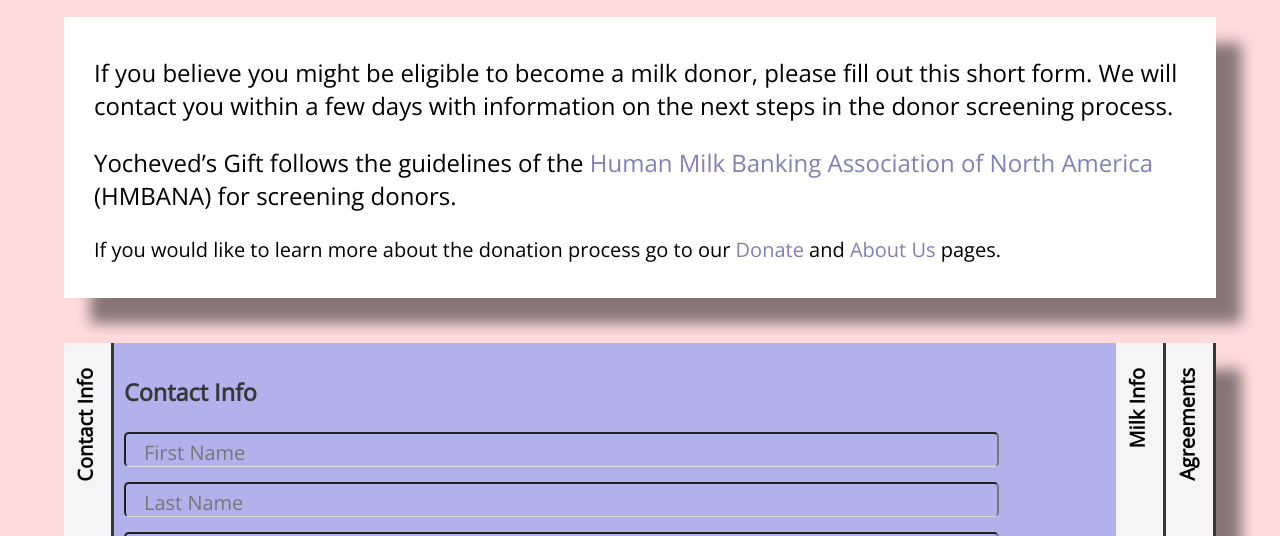
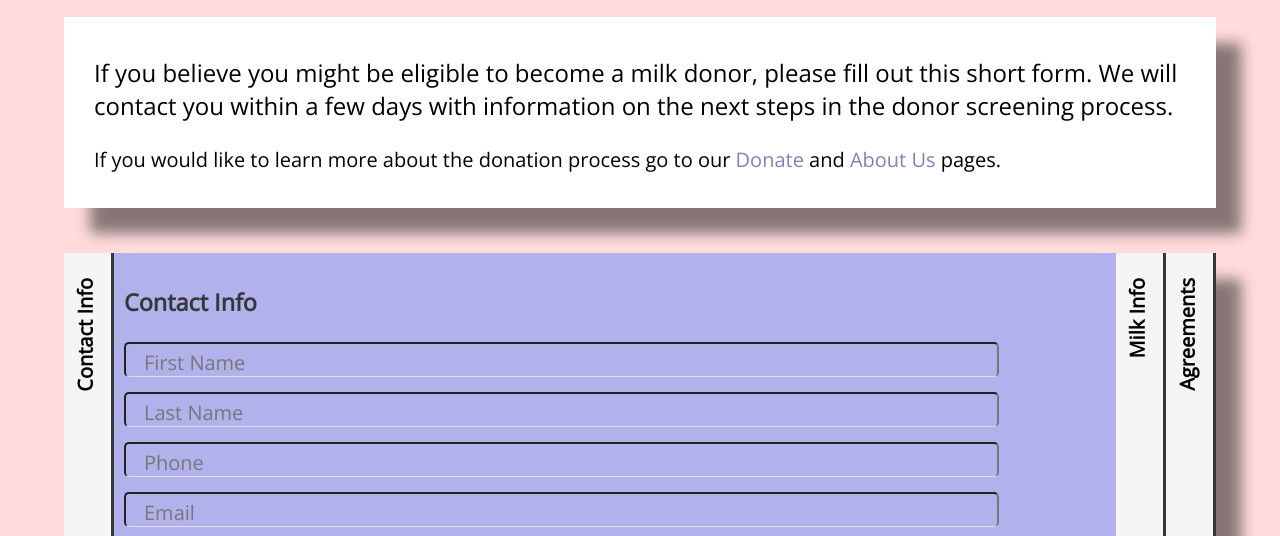
Before and after one commit to YonahKarp/YochevedsGift, a plain HTML site: page donateNow.html in a window 1280 px wide. Shown: the part 228-764 px from the top of the page. Drawn offline with nearby package versions, Linux system fonts and the light colour scheme.

Commit message:
Update donateNow.html

```diff
--- a/donateNow.html
+++ b/donateNow.html
@@ -42,12 +42,7 @@
                     We will contact you within a few days
                     with information on the next steps in the donor screening process.
                 </p>
-                <p>
-                    Yocheved’s Gift follows the guidelines of the
-                    <a href="https://www.hmbana.org/">
-                        Human Milk Banking Association of North America
-                    </a>(HMBANA) for screening donors.
-                </p>
+
                 <p class="small">
                     If you would like to learn more about the donation process go to our
                     <a href="./donate.html#donorProcess">Donate</a> and <a href="./about.html">About Us</a> pages.
```
